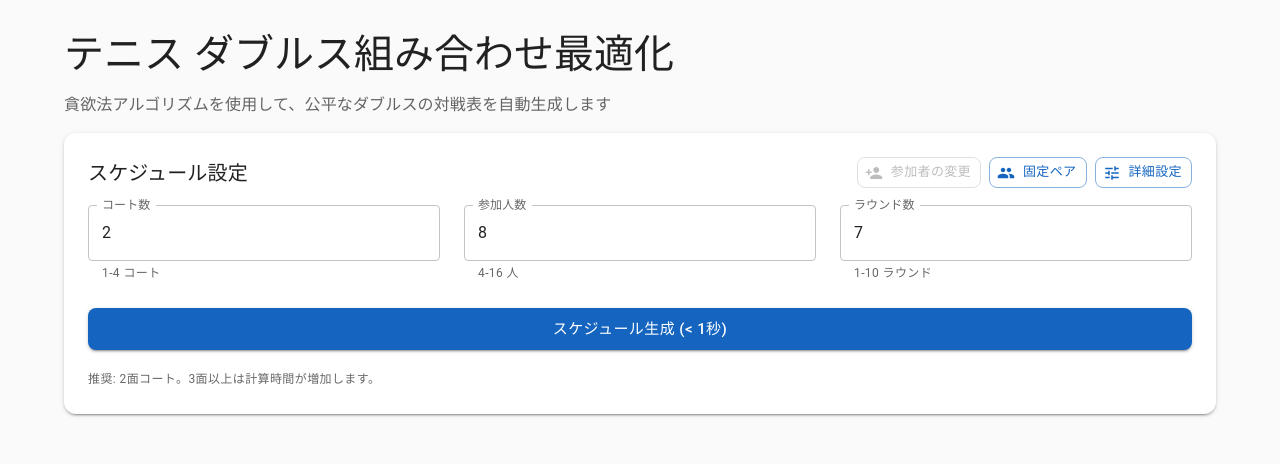
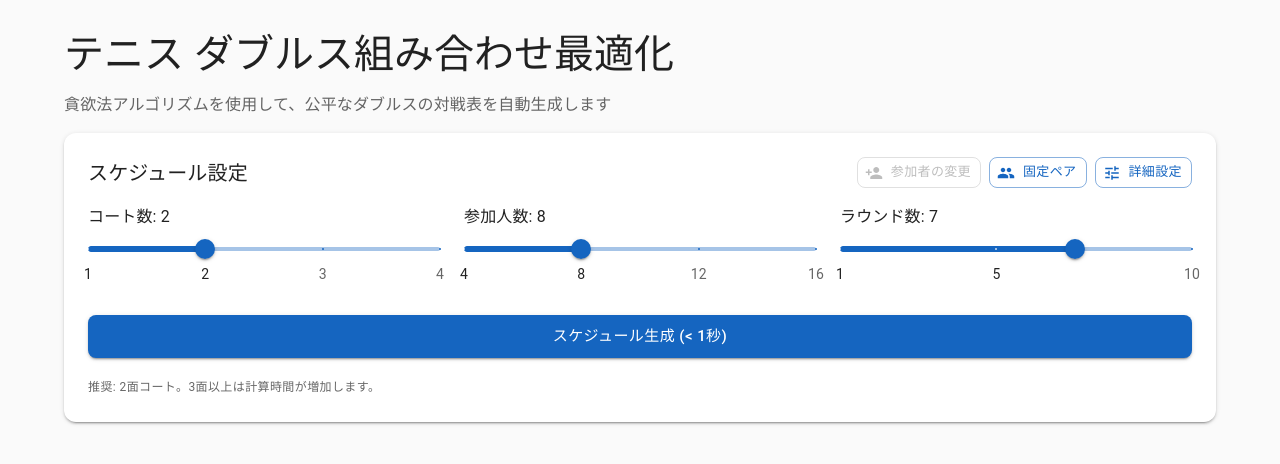
Before and after one commit to tshorea1207/doubles-random-number-table, a React (Vite) app: page / in a window 1280 px wide. Shown: the top 464 px of the page. Built offline with nearby package versions, Linux system fonts and the light colour scheme.

Commit message:
スケジュール設定入力をプルダウン→スライダーに変更

```diff
--- a/src/components/ScheduleForm.tsx
+++ b/src/components/ScheduleForm.tsx
@@ -1,7 +1,6 @@
 import { useState, useEffect, FormEvent } from 'react';
 import {
   Box,
-  TextField,
   Slider,
   Button,
   Typography,
@@ -139,41 +138,73 @@ export function ScheduleForm({ onGenerate, isGenerating, hasSchedule, onPlayerCh
         <Grid container spacing={3}>
           {/* コート数 */}
           <Grid item xs={12} sm={4}>
-            <TextField
-              label="コート数"
-              type="number"
+            <Typography gutterBottom>
+              コート数: {courts}
+            </Typography>
+            <Slider
               value={courts}
-              onChange={(e) => setCourts(Number(e.target.value))}
-              inputProps={{ min: 1, max: 4 }}
-              fullWidth
-              helperText="1-4 コート"
+              onChange={(_, value) => setCourts(value as number)}
+              min={1}
+              max={4}
+              step={1}
+              marks={[
+                { value: 1, label: '1' },
+                { value: 2, label: '2' },
+                { value: 3, label: '3' },
+                { value: 4, label: '4' },
+              ]}
+              valueLabelDisplay="auto"
             />
           </Grid>
 
           {/* 参加人数 */}
           <Grid item xs={12} sm={4}>
-            <TextField
-              label="参加人数"
-              type="number"
+            <Typography gutterBottom>
+              参加人数: {players}
+            </Typography>
+            <Slider
               value={players}
-              onChange={(e) => setPlayers(Number(e.target.value))}
-              inputProps={{ min: 4, max: 16 }}
-              fullWidth
-              error={!isValid}
-              helperText={errorMessage || restingMessage || '4-16 人'}
+              onChange={(_, value) => setPlayers(value as number)}
+              min={4}
+              max={16}
+              step={1}
+              marks={[
+                { value: 4, label: '4' },
+                { value: 8, label: '8' },
+                { value: 12, label: '12' },
+                { value: 16, label: '16' },
+              ]}
+              valueLabelDisplay="auto"
             />
+            {errorMessage && (
+              <Typography variant="caption" color="error">
+                {errorMessage}
+              </Typography>
+            )}
+            {!errorMessage && restingMessage && (
+              <Typography variant="caption" color="text.secondary">
+                {restingMessage}
+              </Typography>
+            )}
           </Grid>
 
           {/* ラウンド数 */}
           <Grid item xs={12} sm={4}>
-            <TextField
-              label="ラウンド数"
-              type="number"
+            <Typography gutterBottom>
+              ラウンド数: {rounds}
+            </Typography>
+            <Slider
               value={rounds}
-              onChange={(e) => setRounds(Number(e.target.value))}
-              inputProps={{ min: 1, max: 10 }}
-              fullWidth
-              helperText="1-10 ラウンド"
+              onChange={(_, value) => setRounds(value as number)}
+              min={1}
+              max={10}
+              step={1}
+              marks={[
+                { value: 1, label: '1' },
+                { value: 5, label: '5' },
+                { value: 10, label: '10' },
+              ]}
+              valueLabelDisplay="auto"
             />
           </Grid>
 
```
